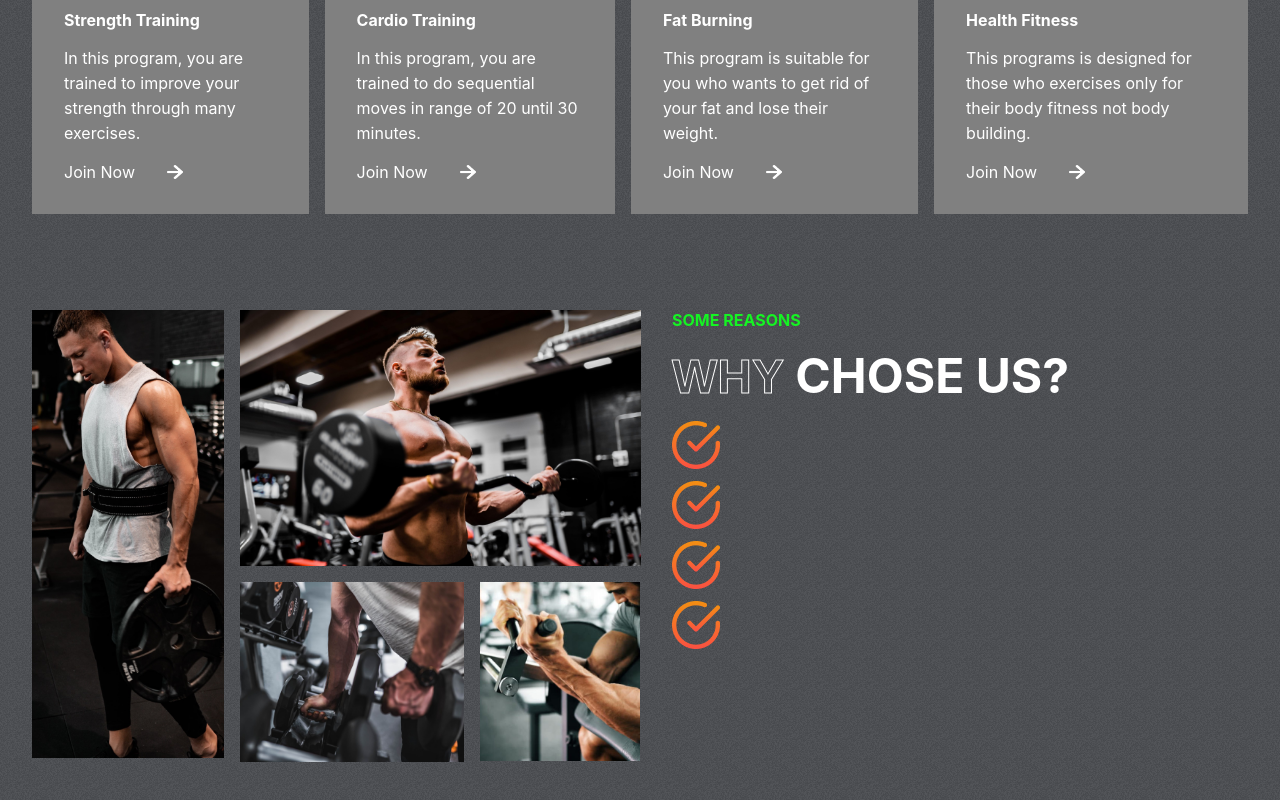
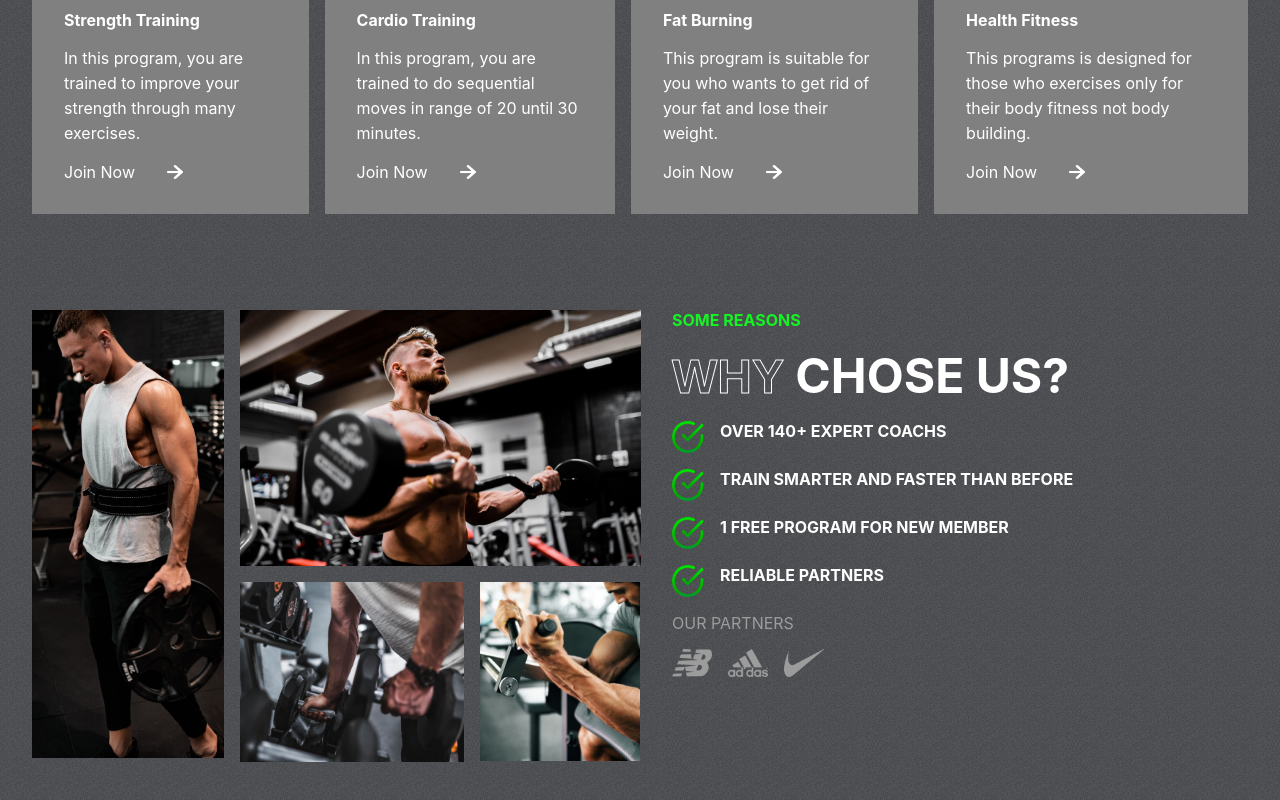
Before and after one commit to DaniilTkach777/gym-website, a React (Create React App) app: page / in a window 1280 px wide. Shown: the part 1002-1802 px from the top of the page. Built offline with nearby package versions, Linux system fonts and the light colour scheme.

Commit message:
Partners added

```diff
--- a/src/components/Reasons/Reasons.css
+++ b/src/components/Reasons/Reasons.css
@@ -58,3 +58,29 @@
     font-size: 3rem;
     font-weight: bold;
 }
+
+.details-r{
+    display: flex;
+    flex-direction: column;
+    gap: 1rem;
+}
+
+.details-r>div{
+    display: flex;
+    font-size: 1rem;
+    gap: 1rem;
+}
+
+.details-r>div>img{
+    width: 2rem;
+    height: 2rem;
+}
+
+.partners{
+    display: flex;
+    gap: 1rem;
+}
+
+.partners>img{
+    width: 2.5rem;
+}
--- a/src/components/Reasons/Reasons.jsx
+++ b/src/components/Reasons/Reasons.jsx
@@ -5,7 +5,8 @@ import image2 from "../../assets/image2.png" ;
 import image3 from "../../assets/image3.png" ;
 import image4 from "../../assets/image4.png" ;
 import nb from '../../assets/nb.png' ;
-import adidas from '../../assets/nike.png' ;
+import adidas from '../../assets/adidas.png' ;
+import nike from '../../assets/nike.png'
 import tick from "../../assets/tick.png" ;
 const Reasons = () => {
     return (
@@ -27,20 +28,34 @@ const Reasons = () => {
                 <div className='details-r'>
                     <div>
                        <img src={tick} alt=""></img>
-                       <span></span>
+                       <span>OVER 140+ EXPERT COACHS</span>
                     </div>
                     <div>
                        <img src={tick} alt="" />
-                       <span></span>
+                       <span>TRAIN SMARTER AND FASTER THAN BEFORE</span>
                     </div>
                     <div>
                        <img src={tick} alt="" />
-                       <span></span>
+                       <span>1 FREE PROGRAM FOR NEW MEMBER</span>
                     </div>
                     <div>
                        <img src={tick} alt="" />
-                       <span></span>
+                       <span>RELIABLE PARTNERS</span>
                     </div>
+                </div>
+
+                <span style={{
+                    color : 'var(--gray)',
+                    fontWeight: "normal",
+                }}>OUR PARTNERS
+                </span>
+
+                <div className="partners">
+
+                   <img src={nb} alt="" />
+                   <img src={adidas} alt="" />
+                   <img src={nike} alt="" />
+
                 </div>
             </div>
         </div>
```
Also changed, not shown: src/assets/tick.png.
